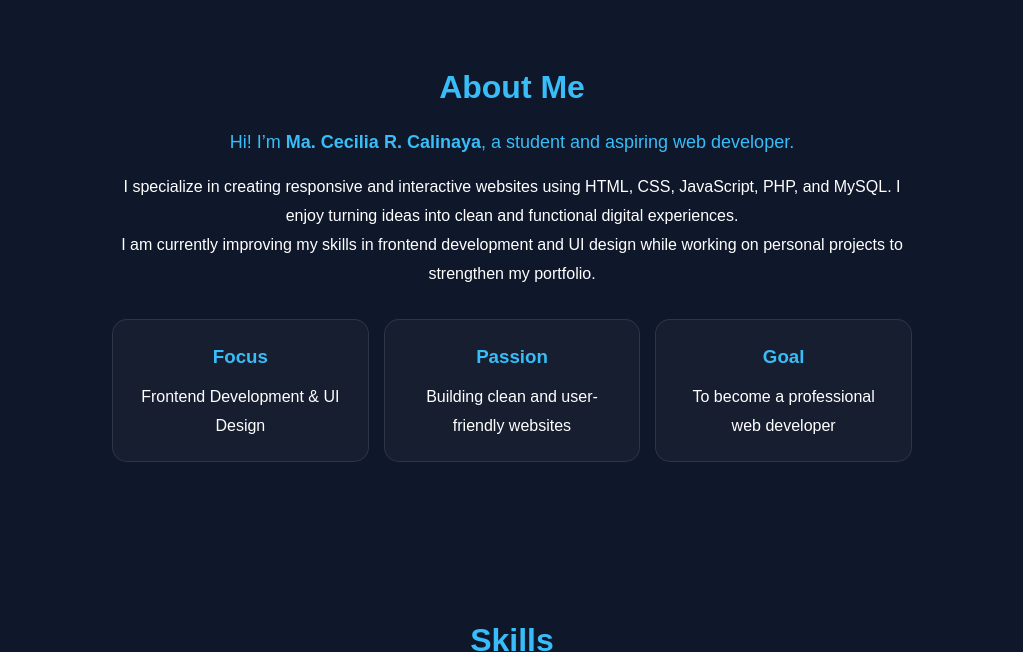
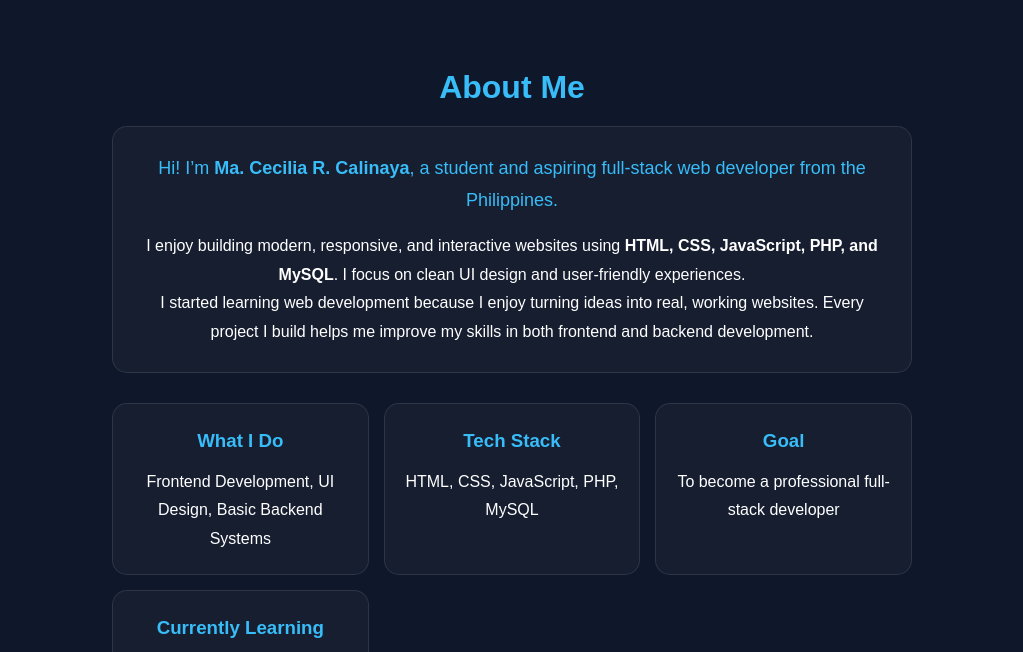
Before and after one commit to mclny/portfolio, a plain HTML site: page index.html in a window 1280 px wide. Shown: the part 811-1463 px from the top of the page, without its empty margins (128-1151 px from the left). Drawn offline with nearby package versions, Linux system fonts and the light colour scheme; a script that the page names is missing.

Commit message:
Improved About me section

```diff
--- a/index.html
+++ b/index.html
@@ -65,35 +65,45 @@
 
   <div class="about-container">
 
+    <div class="about-card">
+
       <p class="about-intro">
-        Hi! I’m <strong>Ma. Cecilia R. Calinaya</strong>, a student and aspiring web developer.
+        Hi! I’m <strong>Ma. Cecilia R. Calinaya</strong>, a student and aspiring full-stack web developer from the Philippines.
       </p>
 
       <p>
-        I specialize in creating responsive and interactive websites using HTML, CSS, JavaScript, PHP, and MySQL.
-        I enjoy turning ideas into clean and functional digital experiences.
+        I enjoy building modern, responsive, and interactive websites using
+        <strong>HTML, CSS, JavaScript, PHP, and MySQL</strong>.
+        I focus on clean UI design and user-friendly experiences.
       </p>
 
       <p>
-        I am currently improving my skills in frontend development and UI design while working on personal projects
-        to strengthen my portfolio.
+        I started learning web development because I enjoy turning ideas into real, working websites.
+        Every project I build helps me improve my skills in both frontend and backend development.
       </p>
+
+    </div>
 
     <div class="about-highlights">
 
       <div class="highlight">
-          <h3>Focus</h3>
-          <p>Frontend Development & UI Design</p>
+        <h3> What I Do</h3>
+        <p>Frontend Development, UI Design, Basic Backend Systems</p>
       </div>
 
       <div class="highlight">
-          <h3>Passion</h3>
-          <p>Building clean and user-friendly websites</p>
+        <h3> Tech Stack</h3>
+        <p>HTML, CSS, JavaScript, PHP, MySQL</p>
       </div>
 
       <div class="highlight">
-          <h3>Goal</h3>
-          <p>To become a professional web developer</p>
+        <h3> Goal</h3>
+        <p>To become a professional full-stack developer</p>
+      </div>
+
+      <div class="highlight">
+        <h3> Currently Learning</h3>
+        <p>Advanced JavaScript, API integration, and UI animation</p>
       </div>
 
     </div>
```
Lines whose indentation alone changed are shown as unchanged.
